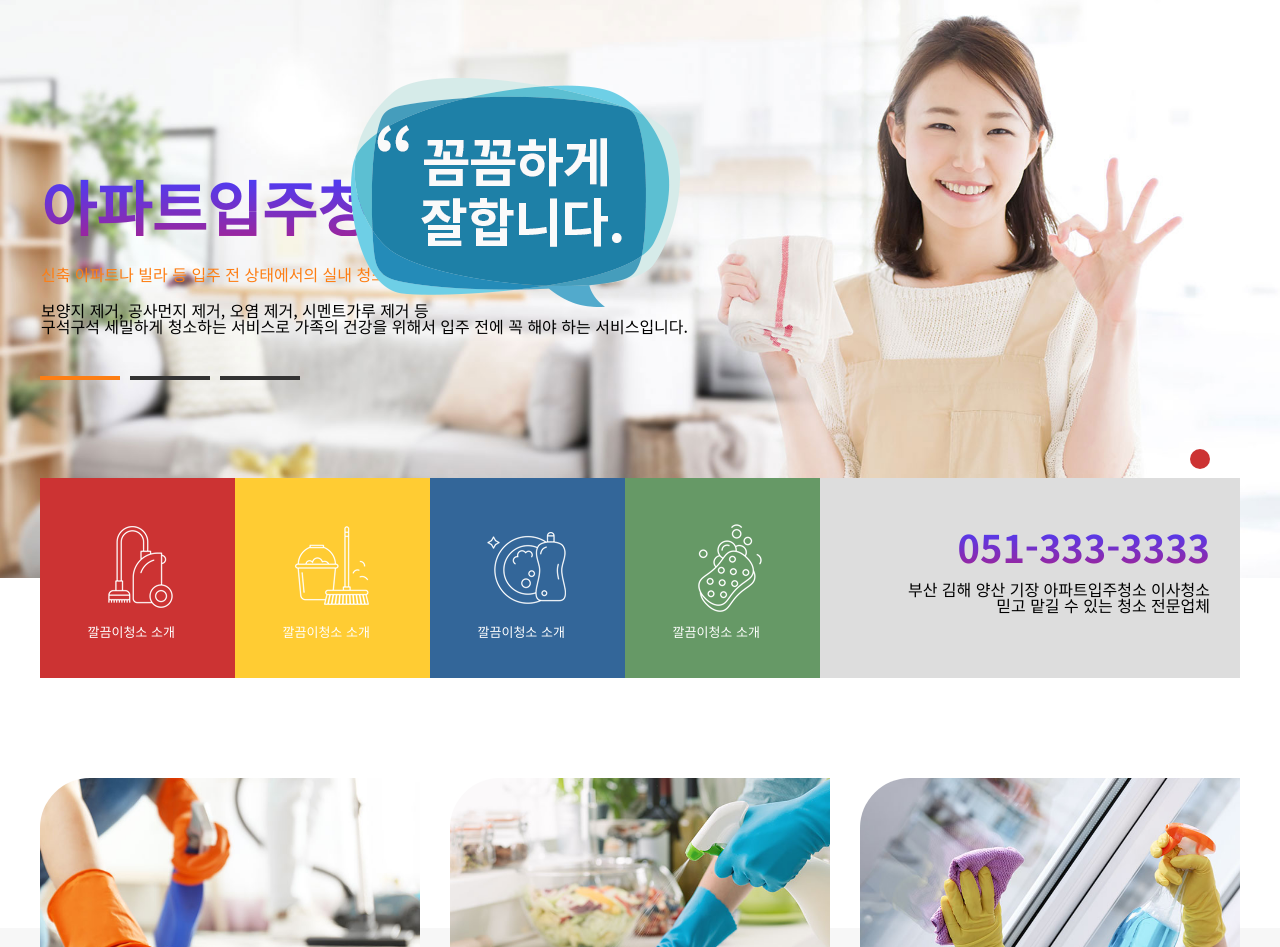
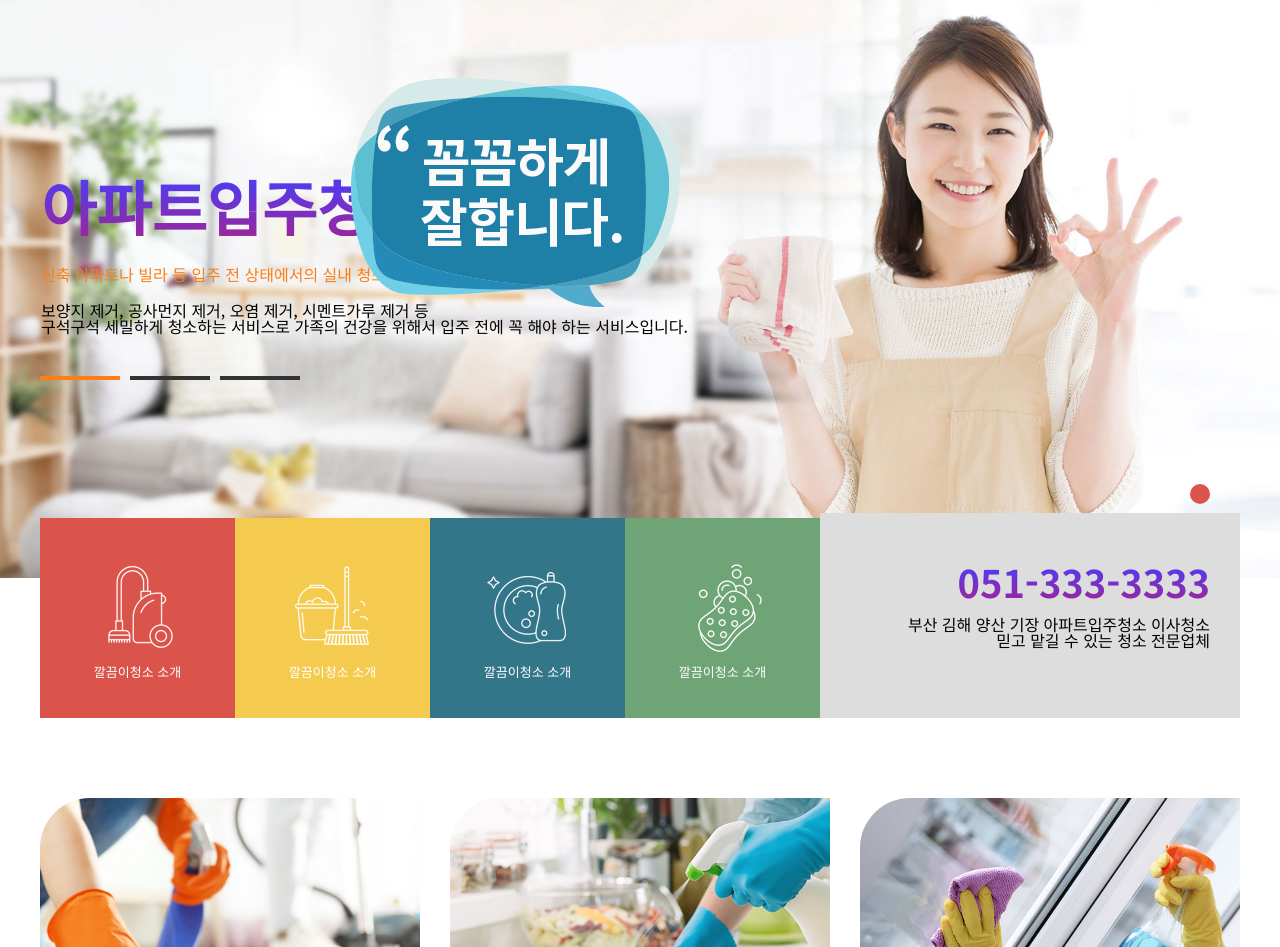
Before and after one commit to bakrolee/bakrolee.github.io, a plain HTML site: page trn01/index.html in a window 1280 px wide. Shown: the part 153-1100 px from the top of the page. Drawn offline with Linux system fonts and the light colour scheme; some icons are missing.

Commit message:
Add files via upload

```diff
--- a/trn01/css/main.css
+++ b/trn01/css/main.css
@@ -88,8 +88,14 @@
 }
 
 .main_banner {
-    transform: translateY(-50%);
+    transform: translateY(-80px);
 }
+
+.main_banner .container {
+    height: 220px;
+    align-items: flex-end;
+}
+
 .main_banner figure {
     display: flex;
     flex:1;
@@ -98,26 +104,33 @@
     justify-content: center;
     align-items: center;
     height: 200px;
+    transition: 0.5s;
+}
+.main_banner figure:hover {
+    height: 220px;
 }
 .main_banner figure:nth-child(1) {
-    background: #cc3333;
+    background: #da544b;
+    transition: 0.5s;
 }
 .main_banner figure:nth-child(2) {
-    background: #ffcc33;
+    background: #f4cb4f;
 }
 .main_banner figure:nth-child(3) {
-    background: #336699;
+    background: #337689;
 }
 .main_banner figure:nth-child(4) {
-    background: #669966;
+    background: #6fa476;
 }
 .main_banner figure a {
     display: flex;
     align-items: flex-end;
+    justify-content: center;
     width: 100px;
     height: 120px;
     font-size: 13px;
 }
+
 .main_banner figure:nth-child(1) a {
     background: url(../img/icon_set_w.png) no-repeat 0 0;
     transition: 0.5s;
@@ -141,7 +154,7 @@
     flex:2;
     text-align: right;
     background: #dddddd;
-    padding: 50px 30px 0 0;
+    padding: 50px 30px 70px 0;
 }
 .main_banner .customer a {
     display: block;
@@ -157,7 +170,7 @@
     top: -29px;
     right: 30px;
     color: #fff;
-    background: #cc3333;
+    background: #da544b;
     font-size: 38px;
     padding: 10px;
     border-radius: 50%;
```
